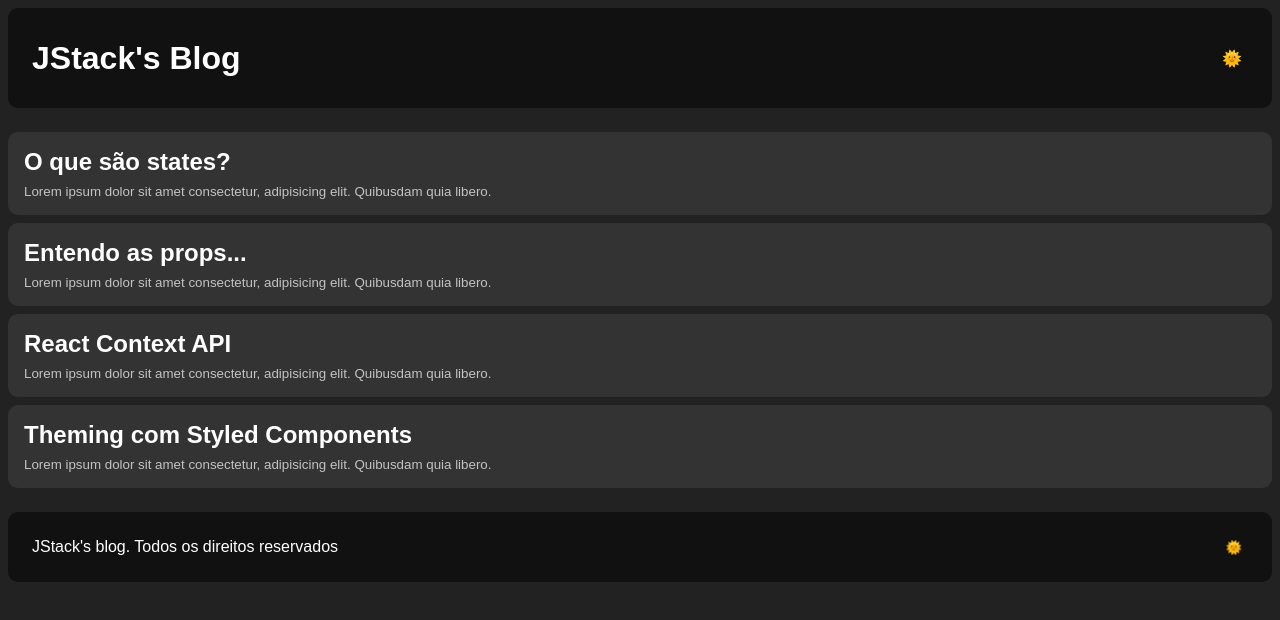
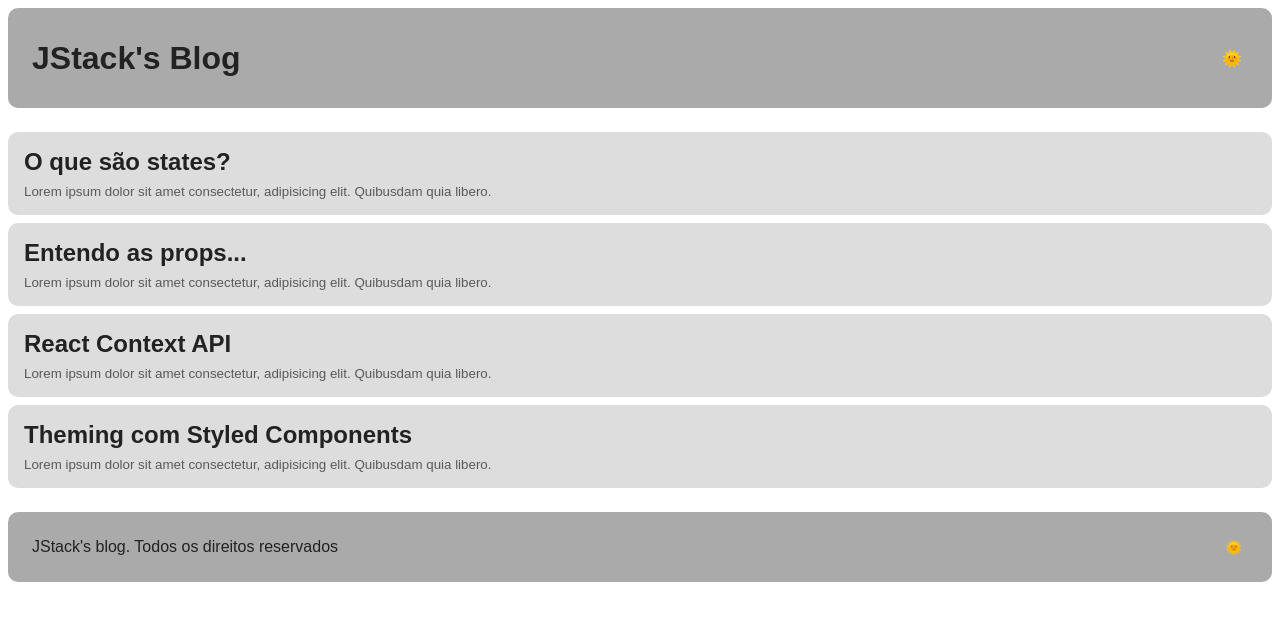
Before and after one commit to brunodmsi/jstack, a React app in the folder react-fundamentos/: page / in a window 1280 px wide. Shown: the top 620 px of the page. Built offline with nearby package versions, Linux system fonts and the light colour scheme.

Commit message:
feat: theming com styled-components

```diff
--- a/react-fundamentos/src/components/Footer/styles.js
+++ b/react-fundamentos/src/components/Footer/styles.js
@@ -1,7 +1,7 @@
 import styled from "styled-components";
 
 export const Container = styled.footer`
-	background: #111;
+	background: ${props => props.theme.footerBackgroundColor};
 	height: 70px;
 	display: flex;
 	align-items: center;
--- a/react-fundamentos/src/components/Header/styles.js
+++ b/react-fundamentos/src/components/Header/styles.js
@@ -1,7 +1,7 @@
 import styled from 'styled-components';
 
 export const Container = styled.header`
-  background: #111;
+  background: ${props => props.theme.headerBackgroundColor};
   height: 100px;
   display: flex;
   align-items: center;
--- a/react-fundamentos/src/components/PostsList/Post/styles.js
+++ b/react-fundamentos/src/components/PostsList/Post/styles.js
@@ -1,7 +1,7 @@
 import styled from "styled-components";
 
 export const Container = styled.article`
-	background: #333;
+	background: ${props => props.theme.postBackgroundColor};
 	display: flex;
 	flex-direction: column;
 	padding: 16px;
--- a/react-fundamentos/src/components/PostsList/styles.js
+++ b/react-fundamentos/src/components/PostsList/styles.js
@@ -1,5 +1,5 @@
 import styled from "styled-components";
 
 export const Container = styled.section`
-	Margin-top: 24px;
+	margin-top: 24px;
 `;
--- a/react-fundamentos/src/styles/global.js
+++ b/react-fundamentos/src/styles/global.js
@@ -2,8 +2,8 @@ import { createGlobalStyle } from 'styled-components';
 
 export default createGlobalStyle`
 	body {
-		background: #222;
-		color: #fff;
+		background: ${props => props.theme.backgroundColor};
+		color: ${props => props.theme.textColor};
 		font-family: sans-serif;
 	}
 `;
--- a/react-fundamentos/src/styles/themes/dark.js
+++ b/react-fundamentos/src/styles/themes/dark.js
@@ -3,5 +3,8 @@ import commonStyles from './common';
 export default {
 	...commonStyles,
 	backgroundColor: '#222',
-	textColor: '#fff'
+	textColor: '#fff',
+	headerBackgroundColor: '#111',
+	footerBackgroundColor: '#111',
+	postBackgroundColor: '#333',
 }
--- /dev/null
+++ b/react-fundamentos/src/styles/themes/index.js
@@ -0,0 +1,4 @@
+import dark from './dark';
+import light from './light';
+
+export default { dark, light }
--- a/react-fundamentos/src/styles/themes/light.js
+++ b/react-fundamentos/src/styles/themes/light.js
@@ -3,5 +3,8 @@ import commonStyles from './common';
 export default {
 	...commonStyles,
 	backgroundColor: '#fff',
-	textColor: '#222'
+	textColor: '#222',
+	headerBackgroundColor: '#aaa',
+	footerBackgroundColor: '#aaa',
+	postBackgroundColor: '#ddd',
 }
```
Also changed, not shown: react-fundamentos/src/App.js (+5 -2 lines).
